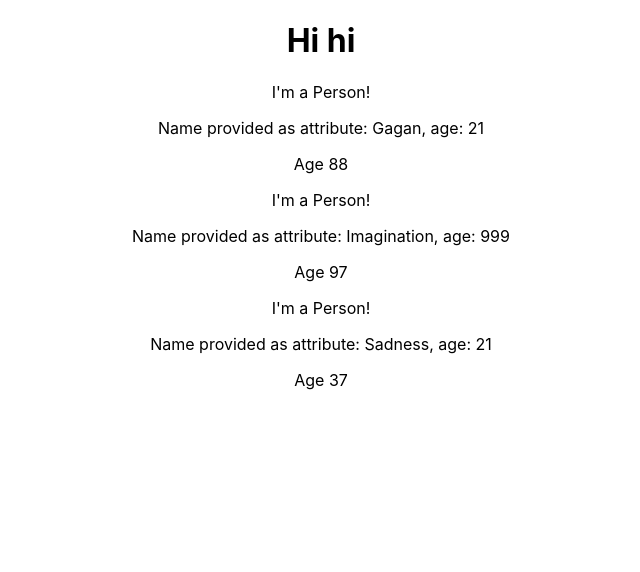
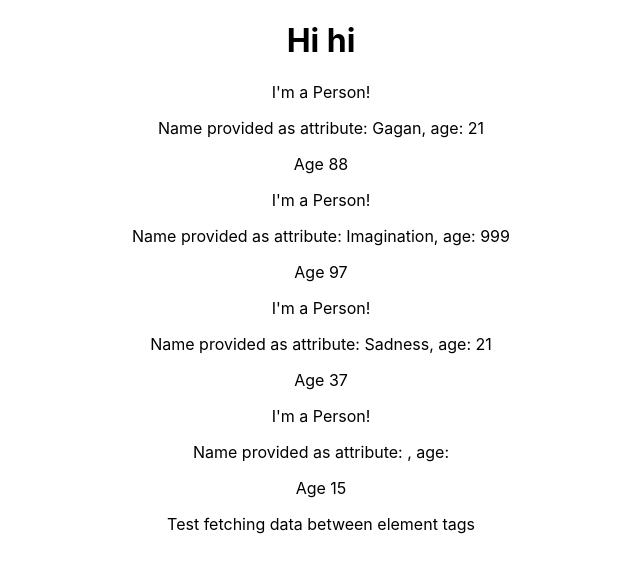
Before and after one commit to Gagandeep39/react-js-basics, a React (Create React App) app: page / in a window 1280 px wide. Shown: the top 572 px of the page, without its empty margins (319-959 px from the left). Built offline with nearby package versions, Linux system fonts and the light colour scheme.

Commit message:
Added code to read data betweeen tags

```diff
--- a/src/App.js
+++ b/src/App.js
@@ -12,6 +12,7 @@ function App() {
       <Person name="Gagan" age="21" />
       <Person name="Imagination" age="999" />
       <Person name="Sadness" age="21" />
+      <Person> Test fetching data between element tags </Person>
     </div>
 
     // Method 2 - Old method
--- a/src/Person/Person.js
+++ b/src/Person/Person.js
@@ -8,6 +8,7 @@ const person = (props) => {
             <p> I'm a Person!</p>
             <p> Name provided as attribute: {props.name}, age: {props.age}</p>
             <p>Age { Math.floor(Math.random() * 100) }</p>
+            <p> {props.children} </p>
         </div>
     )
 };
```
